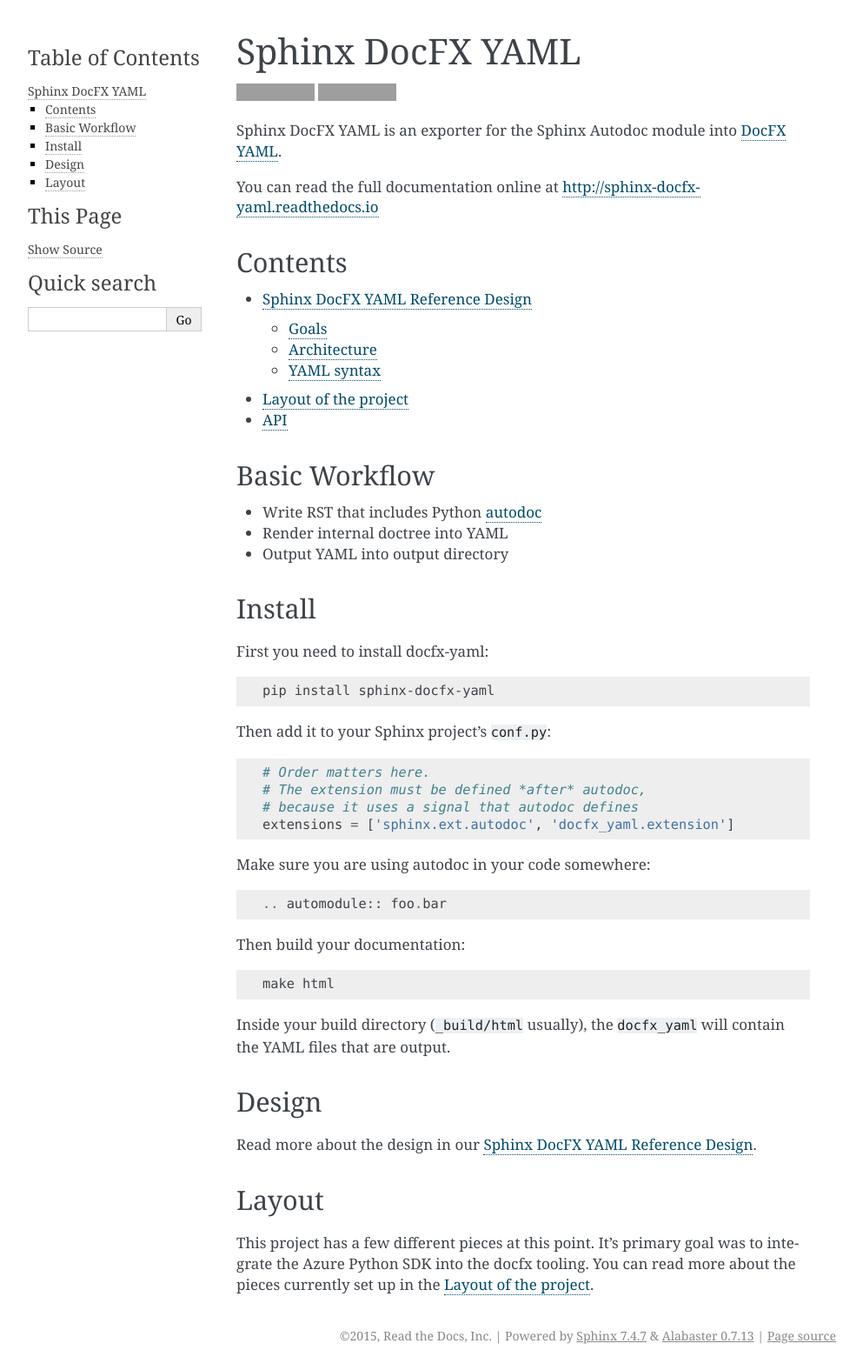
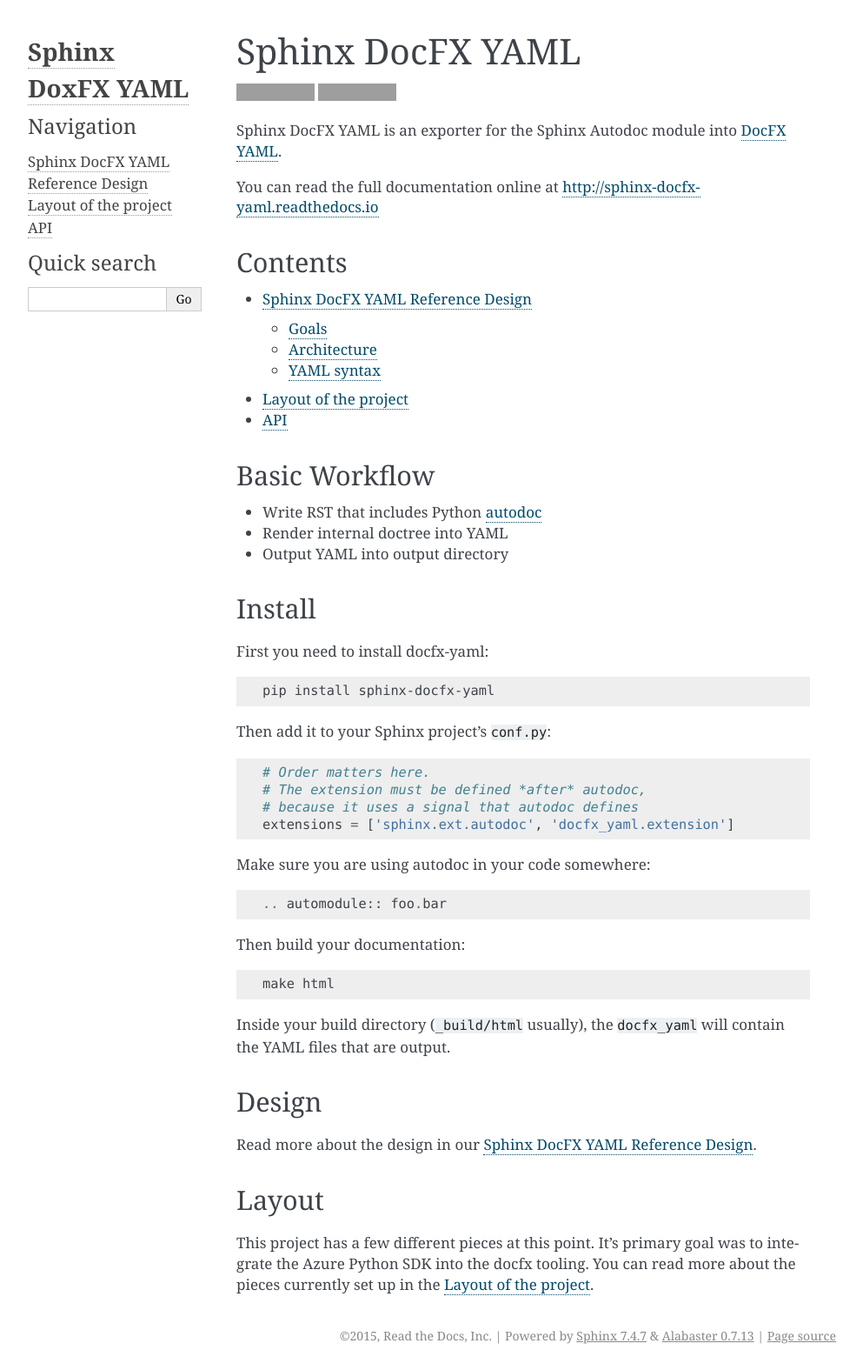
Before and after one commit to docascode/sphinx-docfx-yaml, a Sphinx documentation site: the page built from docs/index.rst, in a window 1280 px wide. Shown: the whole page at 87% size, without its empty margins (148-1141 px from the left). Built offline with Sphinx 7.4.7, drawn with Linux system fonts in a browser that asks for light colours; grey boxes are pictures that could not be loaded.

Commit message:
Update sidebars

```diff
--- a/docs/conf.py
+++ b/docs/conf.py
@@ -108,6 +108,14 @@
 # a list of builtin themes.
 
 html_theme = 'alabaster'
+html_sidebars = {
+    '**': [
+        'about.html',
+        'navigation.html',
+        'relations.html',
+        'searchbox.html',
+    ]
+}
 
 # Theme options are theme-specific and customize the look and feel of a theme
 # further.  For a list of options available for each theme, see the
@@ -152,7 +160,7 @@
 #html_use_smartypants = True
 
 # Custom sidebar templates, maps document names to template names.
-#html_sidebars = {}
+
 
 # Additional templates that should be rendered to pages, maps page names to
 # template names.
```
